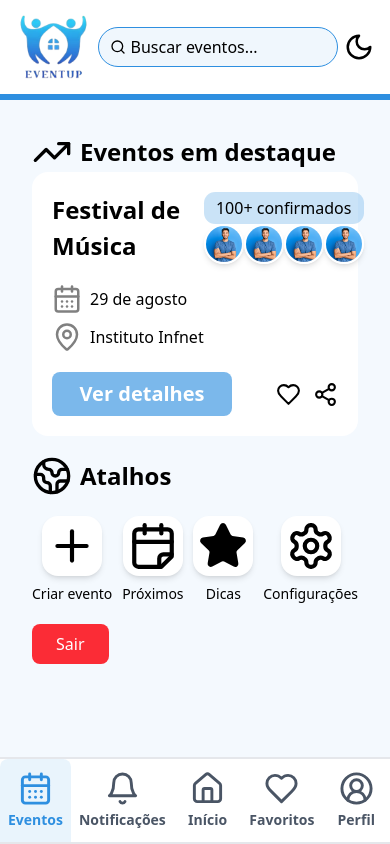
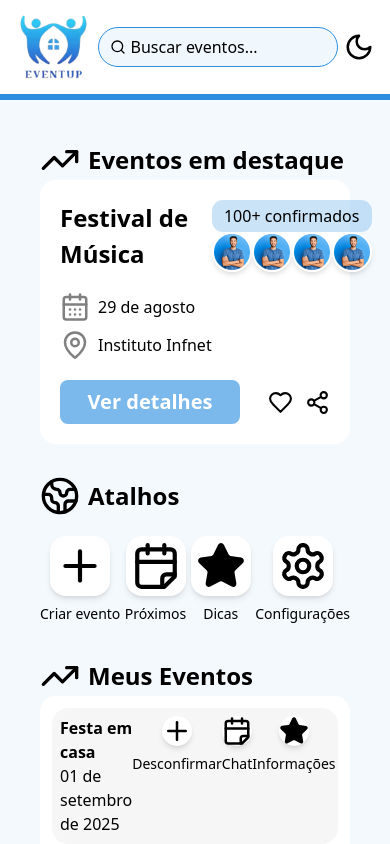
Before and after one commit to codesmithwill/eventup, a React (Vite) app: page / in a window 390 px wide. Shown: the top 844 px of the page. Built offline with nearby package versions, Linux system fonts and the light colour scheme; no server answers; sample sign-in values are in the browser's storage.

Commit message:
alteração layout da página inicial para grid, inicio de desenvolvimento layout mobile

```diff
--- a/src/pages/Home.jsx
+++ b/src/pages/Home.jsx
@@ -48,8 +48,11 @@ export default function Home() {
             </nav>
 
             <main className="flex-grow bg-[#2E8FE0]/5 scroll-auto">
-                <div className="flex flex-col m-8 gap-5">
+                <div className="grid md:grid-cols-2 gap-8 m-10 grid-cols-1">
                     <section className="flex flex-col">
+                        <div className="bg-[#2E8FE0]/17 rounded-3xl p-10 hidden sm:block">
+                            <button className="bg-[#2E8FE0]/53 w-full rounded-4xl p-5 text-3xl font-bold text-white">Criar um evento</button>
+                        </div>
                         <div className="flex items-center gap-2">
                             <LuTrendingUp size={40}/>
                             <h1 className="font-bold text-2xl">Eventos em destaque</h1>
@@ -133,10 +136,49 @@ export default function Home() {
                         </div>
                     </section>
 
+                    <section className="flex flex-col">
+                        <div className="flex items-center gap-2">
+                            <LuTrendingUp size={40}/>
+                            <h1 className="font-bold text-2xl">Meus Eventos</h1>
+                        </div>
+                        <div className="bg-white p-3 rounded-2xl flex flex-col">
+                            <div className="flex bg-[#F6F6F6] rounded-2xl p-2">
+                                <div className="flex flex-col">
+                                    <h1 className="font-bold">Festa em casa</h1>
+                                    <p>01 de setembro de 2025</p>
+                                </div>
+
+                            <ul className="flex items-middle justify-between">
+                                <li className="flex flex-col items-center gap-2">
+                                    <a href="" className="flex flex-col items-center justify-center  bg-white rounded-full shadow-md hover:bg-gray-400 transition ease-in-out">
+                                        <LuPlus size={30}/>
+                                    </a>
+                                    <p className="text-sm">Desconfirmar</p>
+                                </li>
+
+                                <li className="flex flex-col items-center gap-2">
+                                    <a href="" className="flex flex-col items-center justify-center  bg-white rounded-full shadow-md hover:bg-gray-400 transition ease-in-out">
+                                        <LuCalendarFold size={30} className=""/>
+                                    </a>
+                                    <p className="text-sm">Chat</p>
+                                </li>
+
+                                <li className="flex flex-col items-center gap-2">
+                                    <a href="" className="flex flex-col items-center justify-center  bg-white rounded-full shadow-md hover:bg-gray-400 transition ease-in-out">
+                                        <LuStar size={30} fill="black" className=""/>
+                                    </a>
+                                    <p className="text-sm">Informações</p>
+                                </li>
+                            </ul>
+                            </div>
+                        </div>
+                    </section>
+
+
+
                     <section>
-<Button/>
+                        <Button/>
                     </section>
-                    <section></section>
                 </div>
 
             </main>
```
